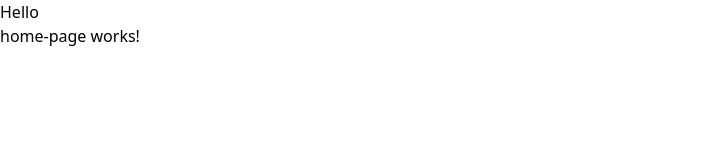
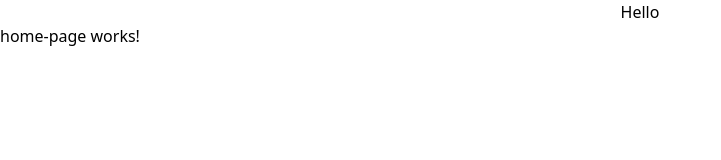
Before and after one commit to camy-code/duo-queue-planner, an Angular app: page / in a window 1280 px wide. Shown: the top 160 px of the page, without its empty margins (0-721 px from the left). Built offline with nearby package versions, Linux system fonts and the light colour scheme.

Commit message:
Tailwind installed

```diff
--- a/src/app/app.css
+++ b/src/app/app.css
@@ -0,0 +1 @@
+@import "tailwindcss";
--- a/src/app/app.html
+++ b/src/app/app.html
@@ -1,2 +1 @@
-<h1>Hello</h1>
 <router-outlet />
--- a/src/app/components/layout/layout.html
+++ b/src/app/components/layout/layout.html
@@ -1 +1,2 @@
-<p>layout works!</p>
+<h1 class="text-center">Hello</h1>
+<router-outlet />
--- a/src/app/components/layout/layout.routes.ts
+++ /dev/null
@@ -1,3 +0,0 @@
-import { Routes } from '@angular/router';
-
-export const routes: Routes = [];
--- a/src/app/components/layout/layout.ts
+++ b/src/app/components/layout/layout.ts
@@ -1,9 +1,21 @@
 import { Component } from '@angular/core';
+import { RouterOutlet } from '@angular/router';
+
+
 
 @Component({
   selector: 'app-layout',
-  imports: [],
+  imports: [RouterOutlet],
   templateUrl: './layout.html',
   styleUrl: './layout.css',
 })
-export class Layout {}
+export class Layout {
+  // list of pages: [route, title]
+  private pageList: Array<{ route: string; title: string }> = [
+    { route: '', title: 'Home' },
+    { route: 'dates', title: 'Dates' },
+    { route: 'goals', title: 'Goals' },
+    { route: 'recipes', title: 'Recipes' },
+  ];
+
+}
```
Also changed, not shown: src/app/app.routes.ts (+19 -1 lines).
